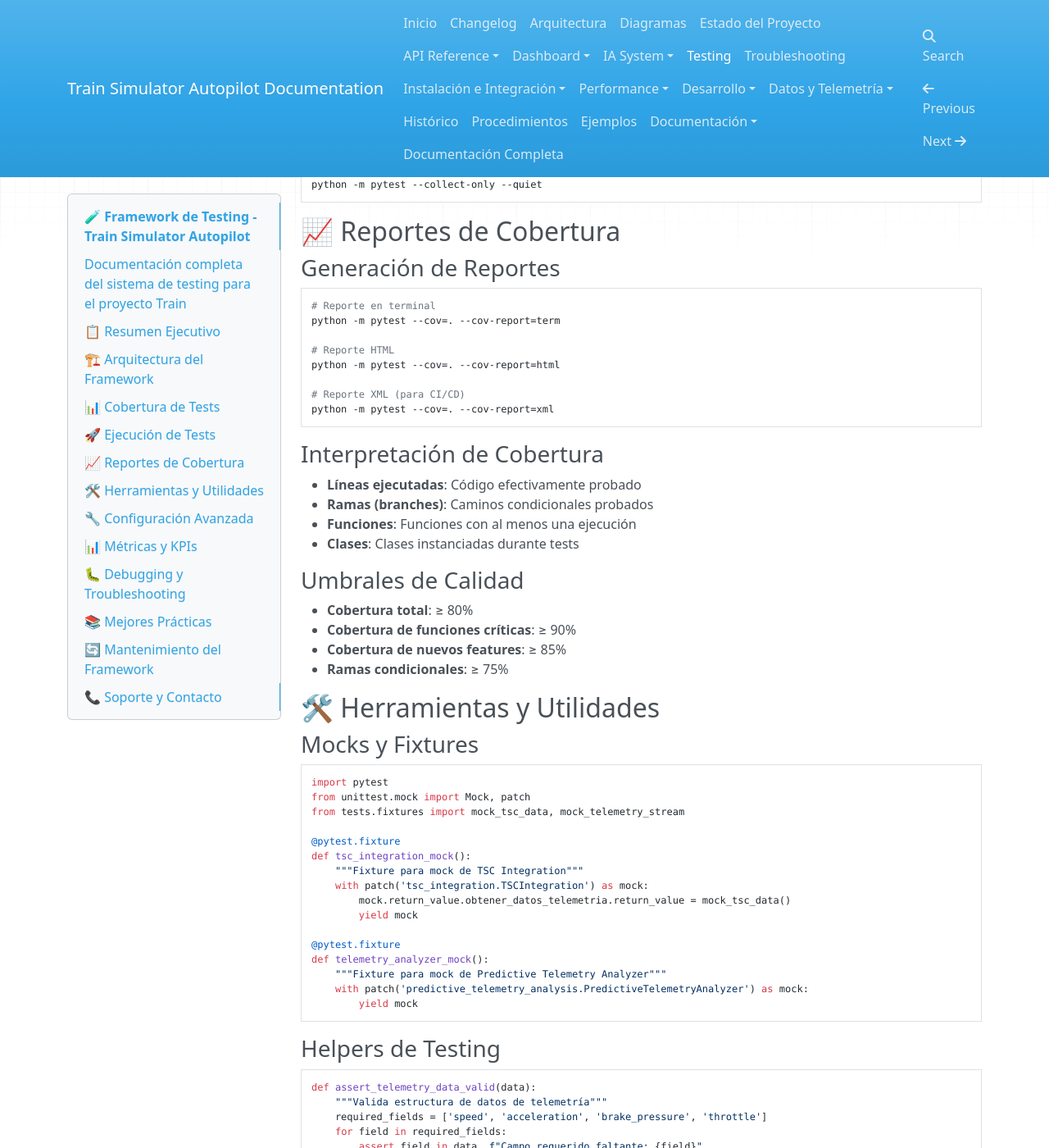
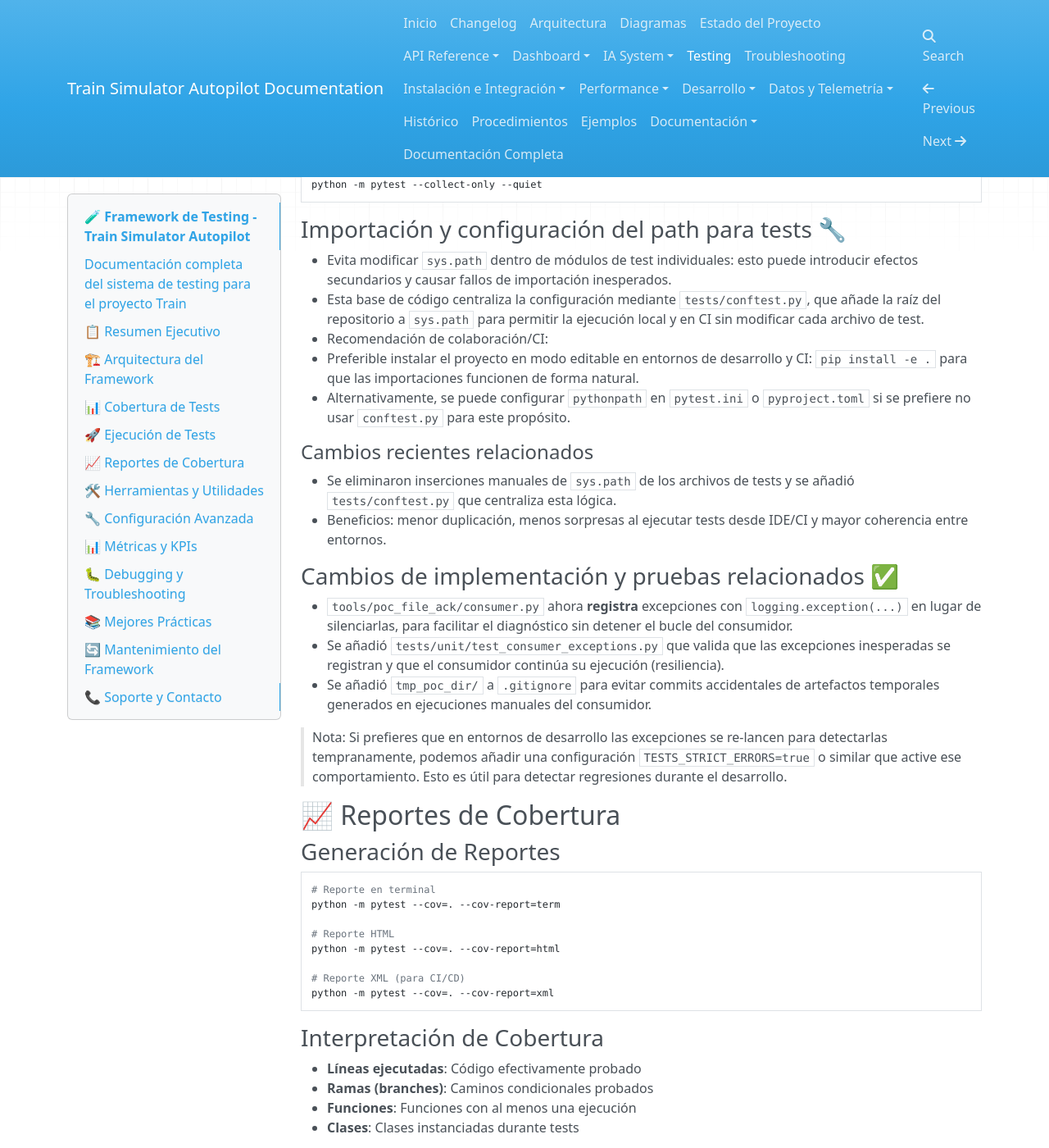
Before and after one commit to doski2/TrainSimulatorAutopilot, an MkDocs documentation site: the page built from docs/testing-framework.md, in a window 1280 px wide and 1400 px high, scrolled down 4522 px. Shown: the whole window at 82% size. Built offline with MkDocs 1.6.1, drawn with Linux system fonts in a browser that asks for light colours; nearby versions of some CDN libraries.

Commit message:
docs: document centralized test path handling, consumer logging change and tmp_poc_dir ignore

````diff
--- a/docs/testing-framework.md
+++ b/docs/testing-framework.md
@@ -211,6 +211,27 @@ python -m pytest --cache-clear
 # Ver configuración
 python -m pytest --collect-only --quiet
 ```
+
+### Importación y configuración del path para tests 🔧
+
+- Evita modificar `sys.path` dentro de módulos de test individuales: esto puede introducir efectos secundarios y causar fallos de importación inesperados.
+- Esta base de código centraliza la configuración mediante `tests/conftest.py`, que añade la raíz del repositorio a `sys.path` para permitir la ejecución local y en CI sin modificar cada archivo de test.
+- Recomendación de colaboración/CI:
+  - Preferible instalar el proyecto en modo editable en entornos de desarrollo y CI: `pip install -e .` para que las importaciones funcionen de forma natural.
+  - Alternativamente, se puede configurar `pythonpath` en `pytest.ini` o `pyproject.toml` si se prefiere no usar `conftest.py` para este propósito.
+
+#### Cambios recientes relacionados
+- Se eliminaron inserciones manuales de `sys.path` de los archivos de tests y se añadió `tests/conftest.py` que centraliza esta lógica.
+- Beneficios: menor duplicación, menos sorpresas al ejecutar tests desde IDE/CI y mayor coherencia entre entornos.
+
+### Cambios de implementación y pruebas relacionados ✅
+
+- `tools/poc_file_ack/consumer.py` ahora **registra** excepciones con `logging.exception(...)` en lugar de silenciarlas, para facilitar el diagnóstico sin detener el bucle del consumidor.
+- Se añadió `tests/unit/test_consumer_exceptions.py` que valida que las excepciones inesperadas se registran y que el consumidor continúa su ejecución (resiliencia).
+- Se añadió `tmp_poc_dir/` a `.gitignore` para evitar commits accidentales de artefactos temporales generados en ejecuciones manuales del consumidor.
+
+> Nota: Si prefieres que en entornos de desarrollo las excepciones se re-lancen para detectarlas tempranamente, podemos añadir una configuración `TESTS_STRICT_ERRORS=true` o similar que active ese comportamiento. Esto es útil para detectar regresiones durante el desarrollo.
+
 
 ## 📈 Reportes de Cobertura
 
````
